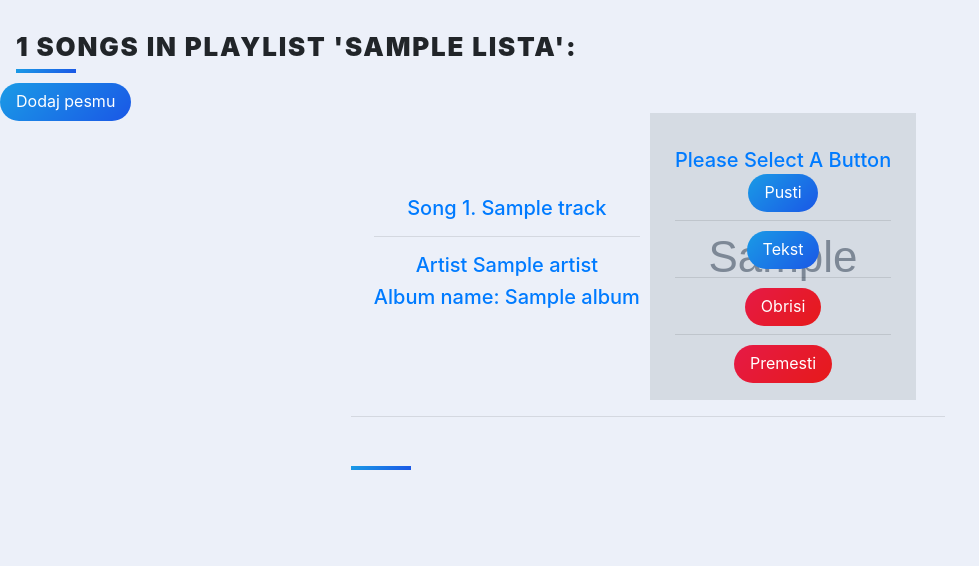
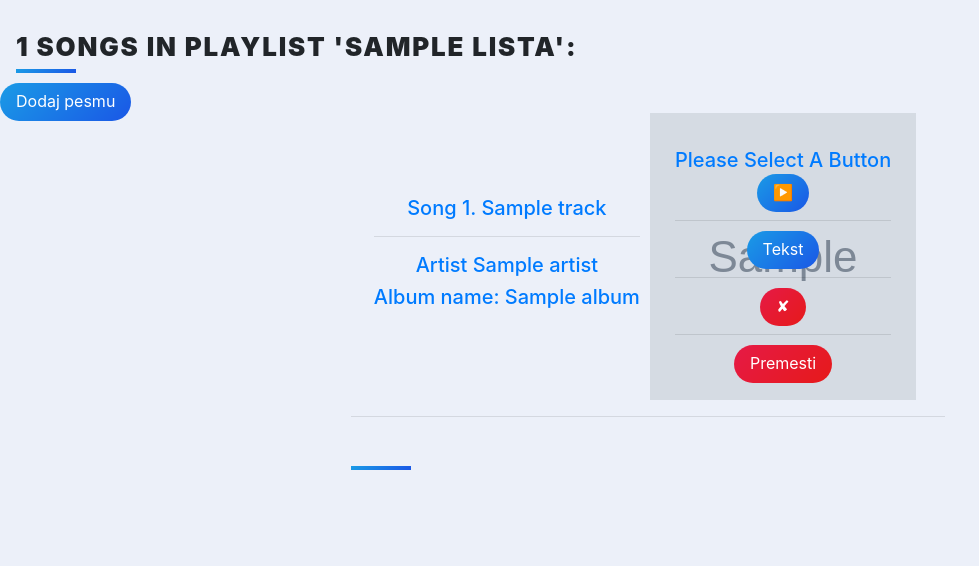
Before and after one commit to Wiola09/web_aplikacija_spotify, a Flask app: template templates/prikaz_pesama_playlista.html in a window 1280 px wide. Shown: the part 56-622 px from the top of the page, without its empty margins (0-979 px from the left). Run offline with Flask 3, Linux system fonts and the light colour scheme; the template is opened without the code that fills it: most values are stand-ins (such as "Sample title", 1, 10 or a date in 2020); grey boxes marked "Sample" are stand-in pictures; some libraries are stand-ins or nearby versions.

Commit message:
Dodato duge na play listu za dodavanje pesme 2. Zamenio ikonice za obrisati, dodati i pustiti pesmu/listu

```diff
--- a/templates/prikaz_pesama_playlista.html
+++ b/templates/prikaz_pesama_playlista.html
@@ -35,7 +35,8 @@
     <div class="playListe svePesme" style="background-image: url('{{item['track']['album']['images'][1]['url']}}')">
         <h5><a href="#">Please Select A Button</a></h5>
 <!--        <a href="{{item['track']['href']}}" class="button"> Link autentif</a>-->
-        <a href="{{item['track']['external_urls']['spotify']}}" class="button" target="_blank" rel="nofollow"> Pusti</a>
+        <a href="{{item['track']['external_urls']['spotify']}}" class="button" target="_blank" rel="nofollow">▶️</a>
+<!--        https://emojipedia.org/play-button/-->
         <hr>
         <a href="{{ url_for('prikazi_tekst_pesme', range_start=loop.index, playlist_id=playlist_id, playlist_name=lista, song_id=item['track']['id'] )}}" class="button" target="_blank" rel="nofollow">Tekst</a>
 <!--        <a href="{{ url_for('prikazi_tekst_pesme_genius', range_start=loop.index, umetnik=item['track']['artists'][0]['name'], naziv_pesme=item['track']['name'])}}" class="button" target="_blank" rel="nofollow">Genius</a>-->
@@ -43,7 +44,7 @@
 
         <!--        <a href="{{item['track']['preview_url']}}" class="button"> Pesma deo</a>-->
          <hr>
-        <a href="{{ url_for('obrisi_pesmu', playlist_id=playlist_id, playlist_name=lista, song_id=item['track']['id']) }}" class="button delete-button"> Obrisi </a>
+        <a href="{{ url_for('obrisi_pesmu', playlist_id=playlist_id, playlist_name=lista, song_id=item['track']['id']) }}" class="button delete-button">✘</a>
         <hr>
         <a href="{{ url_for('premesti_pesmu', range_start=loop.index, playlist_id=playlist_id, playlist_name=lista )}}" class="button delete-button"> Premesti</a>
 
--- a/templates/prikaz_rezultaat_pretrage.html
+++ b/templates/prikaz_rezultaat_pretrage.html
@@ -45,9 +45,9 @@
         </div>
     <div class="playListe svePesme" style="background-image: url('{{item['album']['images'][1]['url']}}')">
 <!--        <a href="{{item['href']}}" class="button"> Link autentif</a>-->
-        <a href="{{item['external_urls']['spotify']}}" class="button" target="_blank" rel="nofollow">PLAY</a>
+        <a href="{{item['external_urls']['spotify']}}" class="button" target="_blank" rel="nofollow">▶️</a>
         {% if pronadji_pesmu: %}
-        <a href="{{ url_for('dodaj_pesmu', playlist_id=playlist_id, playlist_name=lista, song_uri=item['uri'], pronadji_pesmu=pronadji_pesmu )}}" class="button">Song Add</a>
+        <a href="{{ url_for('dodaj_pesmu', playlist_id=playlist_id, playlist_name=lista, song_uri=item['uri'], pronadji_pesmu=pronadji_pesmu )}}" class="button">➕</a>
         {% endif %}
 <!--        <a href="{{item['preview_url']}}" class="button"> Pesma deo</a>-->
          <hr class="heading">
@@ -55,7 +55,7 @@
 <!-- Koristim if petlju u flask apliakciji da vidim koji link je pritisnut    -->
         {% if top100: %}
         <a href="{{ url_for('obrada_rezultata_top100_i_kreiranje_pl', range_start=loop.index, izvrsi_premestanje_na_prvu_poziciju='DA' )}}" class="button"> Na prvu</a>
-        <a href="{{ url_for('obrada_rezultata_top100_i_kreiranje_pl', range_start=loop.index )}}" class="button delete-button"> Ukloni pesmu</a>
+        <a href="{{ url_for('obrada_rezultata_top100_i_kreiranje_pl', range_start=loop.index )}}" class="button delete-button">✘</a>
         {% endif %}
 
 
```
Also changed, not shown: templates/prikaz_playlista_korisnika.html (+5 -2 lines).
